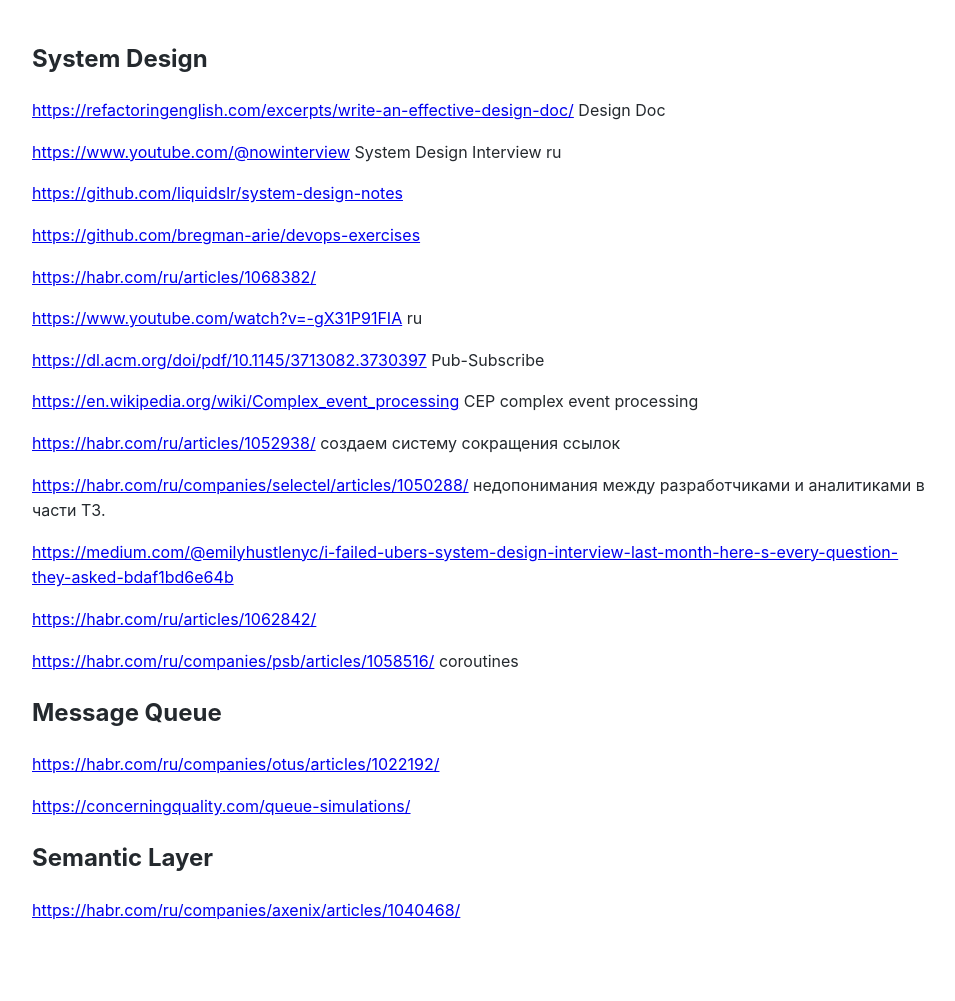
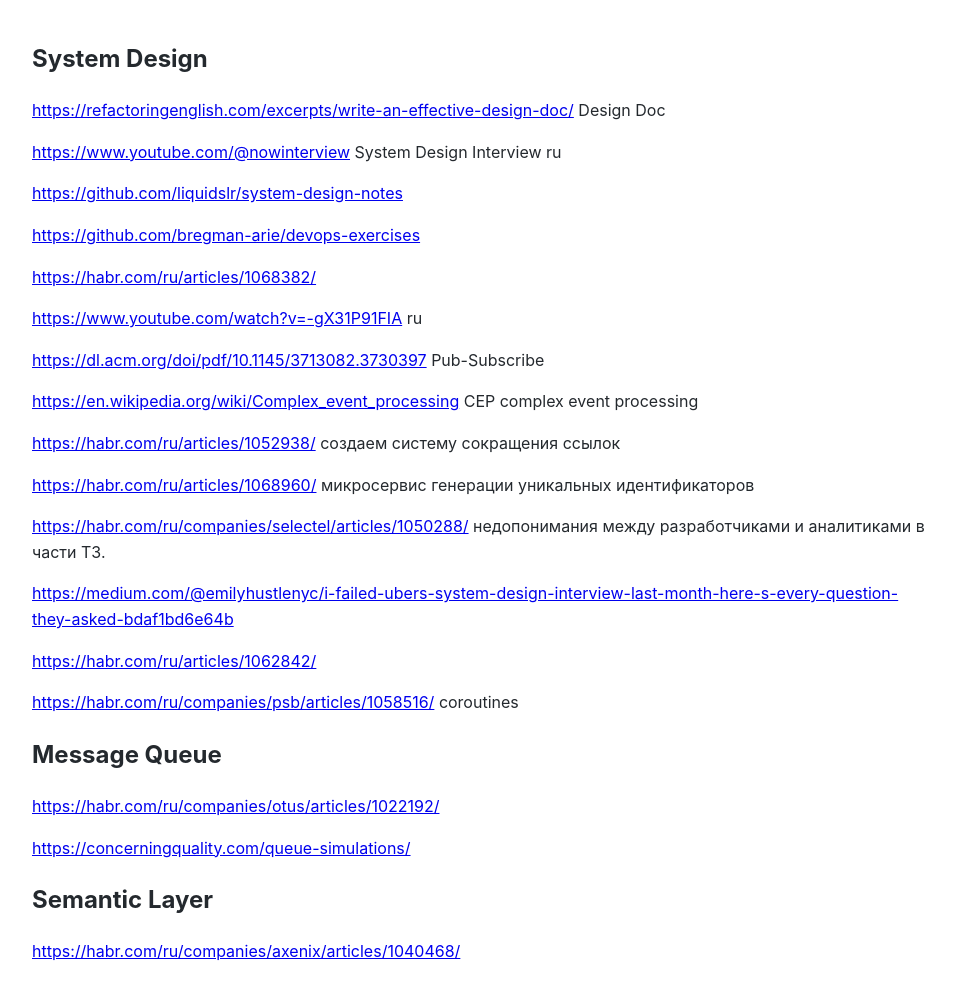
Before and after one commit to Michael-Lubinsky/michael-lubinsky.github.com, a Jekyll site: the page built from system_design/system_design.md, in a window 1280 px wide. Shown: the whole page, without its empty margins (158-1113 px from the left). Built offline with Jekyll 4.4.1, drawn with Linux system fonts in a browser that asks for light colours; our own code applies the rules of GitHub Pages for plain Markdown files; before the commit the page ends 959 px from its top, so only the background shows below that.

Commit message:
Update system_design.md with additional resources
Added new links related to microservices and system design.

```diff
--- a/system_design/system_design.md
+++ b/system_design/system_design.md
@@ -18,6 +18,8 @@
 
 <https://habr.com/ru/articles/1052938/> создаем систему сокращения ссылок
 
+<https://habr.com/ru/articles/1068960/> микросервис генерации уникальных идентификаторов
+
 <https://habr.com/ru/companies/selectel/articles/1050288/> недопонимания между разработчиками и аналитиками в части ТЗ.
 
 <https://medium.com/@emilyhustlenyc/i-failed-ubers-system-design-interview-last-month-here-s-every-question-they-asked-bdaf1bd6e64b>
```
